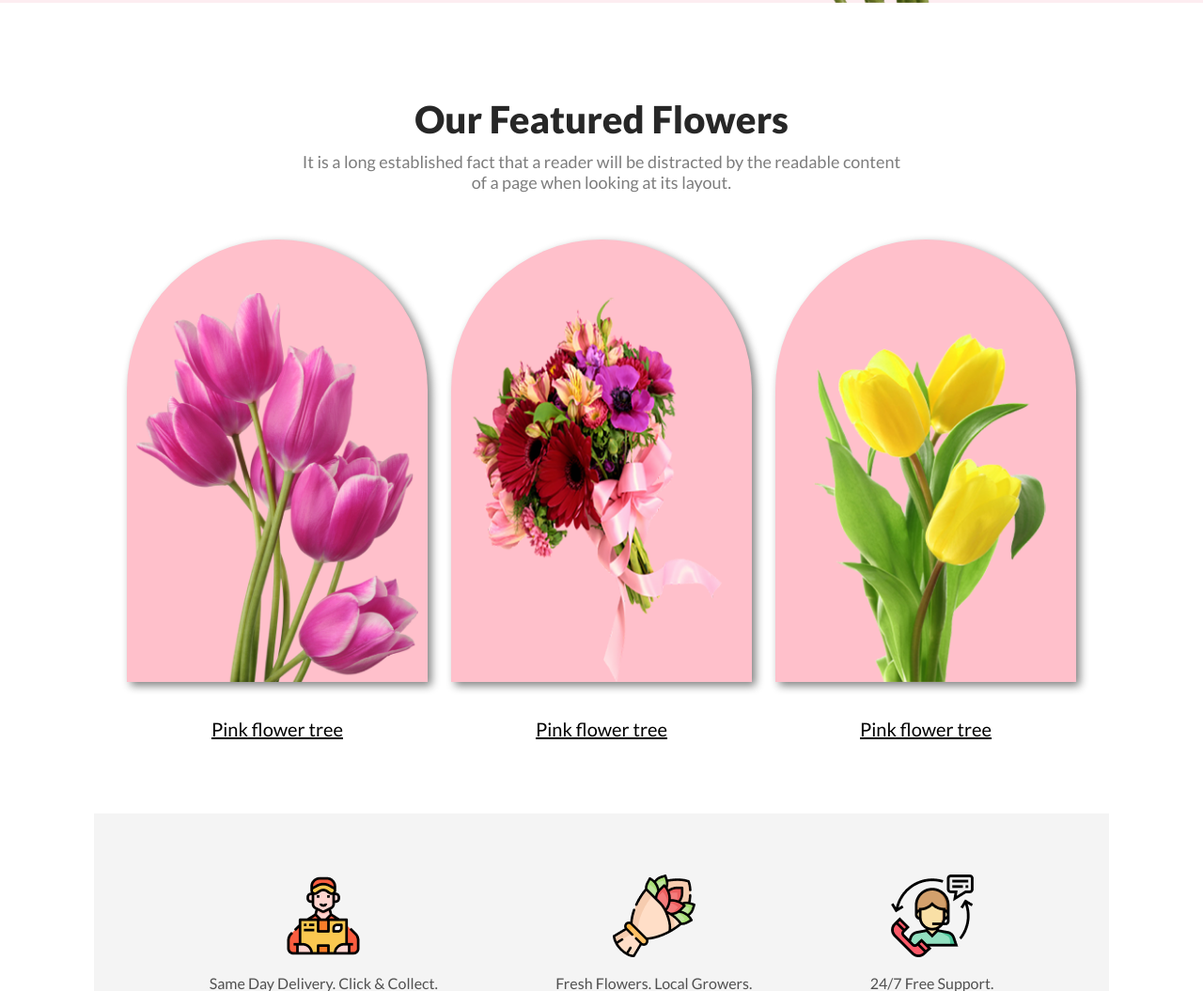
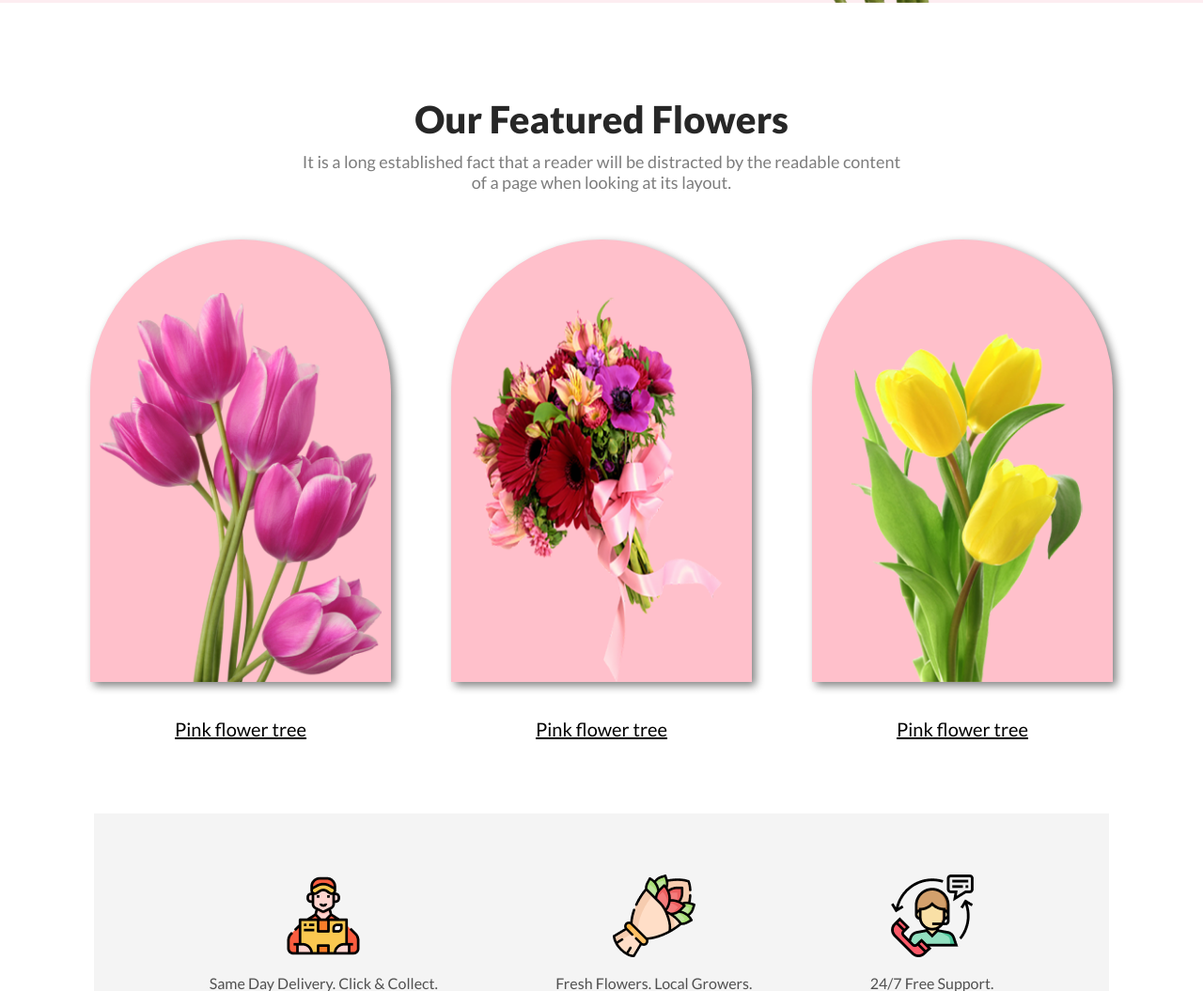
Before and after one commit to ArfatChowdhury/flower-shop-assignment, a plain HTML site: page index.html in a window 1280 px wide. Shown: the part 797-1852 px from the top of the page at 94% size. Drawn offline with Linux system fonts and the light colour scheme.

Commit message:
bonus section

```diff
--- a/index.html
+++ b/index.html
@@ -29,13 +29,16 @@
                 <img class="img-header" src="./Flower Asset/pngwing 10.png" alt="">
             </div>
         </div>
+        <!-- main banner end -->
     </header>
     <main>
+        <!-- flower-container start  -->
         <div class="flower-container">
             <h2 class="flower-title center">Our Featured Flowers</h2>
             <p class="flower-des">It is a long established fact that a reader will be distracted by the readable content
                 of a page when looking at its layout.</p>
             <div class="flower-type">
+                <div class="flower-type1">
                     <div class="flower-card">
                         <img class="f-img" src="./Flower Asset/pngwing 6.png" alt="">
                         <div class="flower-link"><a class="flower-link" href="">Pink flower tree</a> </div>
@@ -47,6 +50,7 @@
                     <div class="flower-card">
                         <img class="f-img" src="./Flower Asset/pngwing 7.png" alt="">
                         <div class="flower-link"><a class="flower-link" href="">Pink flower tree</a> </div>
+                    </div>
                 </div>
             </div>
             <div class="flower-box">
@@ -64,7 +68,10 @@
                 </div>
             </div>
         </div>
+                 <!-- flower-container end -->
 
+
+                 <!-- hot-deals-start  -->
         <section class="hot-deals">
             <div class="hot-container">
                 <div class="hot-text">
@@ -78,6 +85,8 @@
                 </div>
             </div>
         </section>
+        <!-- hot deals end -->
+        <!-- socail media section start  -->
         <section class="instagram">
             <div class="insta-text">
                 <h2 class="flower-title center"> Instagram</h2>
@@ -100,6 +109,9 @@
 
             </div>
         </section>
+        <!-- socail media section end -->
+
+        <!-- subscribe box start  -->
         <section class="image-banner">
             <div class="banner-img">
                 <h1 class="flower-title center">Get The Latest Deals</h1>
@@ -112,11 +124,13 @@
                 </div>
             </div>
         </section>
+        <!-- subscribe box end -->
     </main>
     <footer>
         <h2 class="footer-title"><span class="pink">Flower</span>Shop</h2>
-        <p class="flower-des white">It is a long established fact that a reader will be distracted by the readable content of a page when looking at its layout.</p>
-       <p class="white fcenter" >&copy;2020-2023, FlowerShop.com. All rights reserved.</p>
+        <p class="flower-des white">It is a long established fact that a reader will be distracted by the readable
+            content of a page when looking at its layout.</p>
+        <p class="white fcenter">&copy;2020-2023, FlowerShop.com. All rights reserved.</p>
 
     </footer>
 </body>
--- a/style/style.css
+++ b/style/style.css
@@ -8,7 +8,7 @@ body {
     font-family: 'Lato', sans-serif;
 }
 
-
+/* <!-- main banner start --> */
 .header {
     height: 100vh;
     background-color: rgba(229, 84, 115, 0.10);
@@ -47,6 +47,7 @@ body {
 
 }
 
+
 .text-part {
     padding-left: 150px;
     padding-top: 100px;
@@ -59,6 +60,7 @@ body {
     justify-content: end;
     align-items: end;
 }
+/* <!-- main banner end -->  */
 
 .center {
     color: #272727;
@@ -68,7 +70,7 @@ body {
     padding: 5px;
 
 }
-
+/* <!-- flower-container start  -->  */
 .flower-des {
     color: rgba(39, 39, 39, 0.60);
     text-align: center;
@@ -78,9 +80,18 @@ body {
 }
 
 .flower-type {
-    display: flex;
+    /* display: flex;
     justify-content: center;
     gap: 25px;
+    align-items: center;
+    width: 80%; */
+    width: 85%;
+    margin: auto;
+}
+.flower-type1 {
+    display: flex;
+    justify-content: space-between;
+
     align-items: center;
     /* width: 80%; */
 }
@@ -133,6 +144,7 @@ body {
     padding: 65px 60px;
 }
 
+
 .box-title {
     padding-top: 15px;
     color: rgba(39, 39, 39, 0.80);
@@ -144,7 +156,10 @@ body {
 .box1 {
     text-align: center;
 }
+/* <!-- flower-container end --> */
 
+
+/* <!-- hot-deals-start  -->  */
 .hot-container {
     display: flex;
     /* height: 60%; */
@@ -178,6 +193,11 @@ body {
     padding: 0 0 15px 0 ;
     color: rgba(39, 39, 39, 0.60);
 }
+
+/* <!-- hot-deals-end  -->  */
+
+
+/* <!-- socail media section start  --> */
 .insta-pics{
     display: flex;
     /* width: 100vw; */
@@ -214,6 +234,7 @@ body {
     border: none;
     margin: 5px;
 }
+/* <!-- socail media section end  --> */
 .image-banner{
 padding-bottom: 100px;
 }
```
Also changed, not shown: Flower Asset/review.png (added), Flower Asset/review2.png (added), Flower Asset/review3.png (added). Lines whose indentation alone changed are shown as unchanged.
